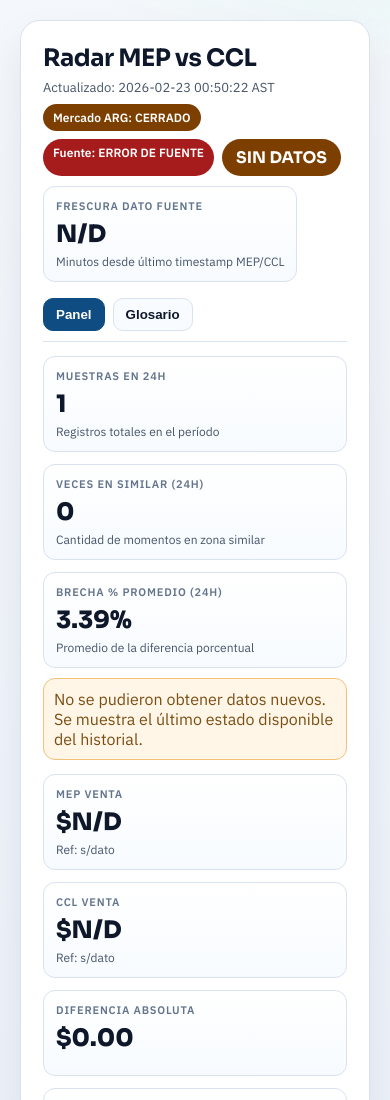
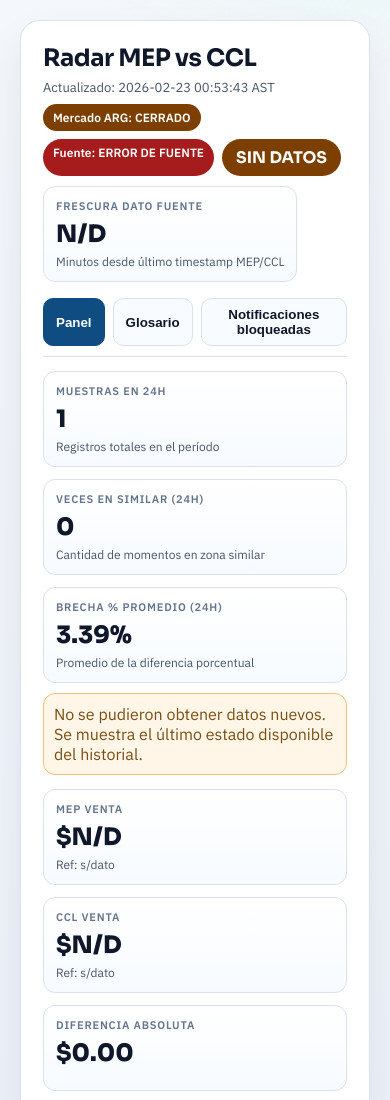
Before and after one commit to AgustinPorto/Monitor-MEPyCCL, a plain HTML site: page public/dashboard.html in a window 390 px wide. Shown: the top 1100 px of the page. Drawn offline with Linux system fonts and the light colour scheme.

Commit message:
Add browser notifications toggle for SIMILAR status

```diff
--- a/public/dashboard.html
+++ b/public/dashboard.html
@@ -62,6 +62,16 @@
       cursor:pointer;
     }
     .tab.active{background:var(--brand);color:#fff;border-color:var(--brand)}
+    .notify-btn{
+      border:1px solid var(--line);
+      background:#f8fbff;
+      color:var(--ink);
+      border-radius:10px;
+      padding:8px 12px;
+      font-weight:600;
+      cursor:pointer;
+    }
+    .notify-btn.on{background:#0f7a36;color:#fff;border-color:#0f7a36}
     .panel{display:none}
     .panel.active{display:block}
     .grid{display:grid;grid-template-columns:repeat(2,minmax(0,1fr));gap:12px;margin-top:14px}
@@ -97,7 +107,7 @@
     <div class="top">
       <div>
         <h1>Radar MEP vs CCL</h1>
-        <div class="updated">Actualizado: 2026-02-23 00:50:22 AST</div>
+        <div class="updated">Actualizado: 2026-02-23 00:53:43 AST</div>
         <div class="pills">
           <span class="chip" style="background:#7c3f00">Mercado ARG: CERRADO</span>
           <span class="chip" style="background:#a61b1b">Fuente: ERROR DE FUENTE</span>
@@ -114,6 +124,7 @@
     <div class="tabs">
       <button class="tab active" data-tab="overview">Panel</button>
       <button class="tab" data-tab="guide">Glosario</button>
+      <button class="notify-btn" id="notifyBtn">Activar notificaciones</button>
     </div>
 
     <section class="panel active" id="panel-overview">
@@ -183,6 +194,51 @@
     </section>
   </div>
   <script>
+    const buildEpoch = 1771822423;
+    const isSimilarNow = 0;
+    const sourceOk = 0;
+    const notifyBtn = document.getElementById("notifyBtn");
+
+    function syncNotifyButton() {
+      if (!("Notification" in window)) {
+        notifyBtn.textContent = "Notificaciones no soportadas";
+        notifyBtn.disabled = true;
+        return;
+      }
+      if (Notification.permission === "granted") {
+        notifyBtn.textContent = "Notificaciones activas";
+        notifyBtn.classList.add("on");
+      } else if (Notification.permission === "denied") {
+        notifyBtn.textContent = "Notificaciones bloqueadas";
+      } else {
+        notifyBtn.textContent = "Activar notificaciones";
+      }
+    }
+    syncNotifyButton();
+
+    notifyBtn.addEventListener("click", async function(){
+      if (!("Notification" in window)) return;
+      if (Notification.permission === "granted") return;
+      const res = await Notification.requestPermission();
+      syncNotifyButton();
+      if (res === "granted" && sourceOk && isSimilarNow === 1) {
+        new Notification("Radar MEP/CCL", {
+          body: "Estado actual: SIMILAR. Revisá la brecha en el panel."
+        });
+      }
+    });
+
+    if ("Notification" in window && Notification.permission === "granted" && sourceOk && isSimilarNow === 1) {
+      const k = "mepccl_last_notified_build";
+      const last = Number(localStorage.getItem(k) || "0");
+      if (last < buildEpoch) {
+        new Notification("Radar MEP/CCL", {
+          body: "MEP y CCL están en zona SIMILAR."
+        });
+        localStorage.setItem(k, String(buildEpoch));
+      }
+    }
+
     const tabButtons = Array.from(document.querySelectorAll(".tab"));
     const panels = {
       overview: document.getElementById("panel-overview"),
```
Also changed, not shown: 1 other file.
